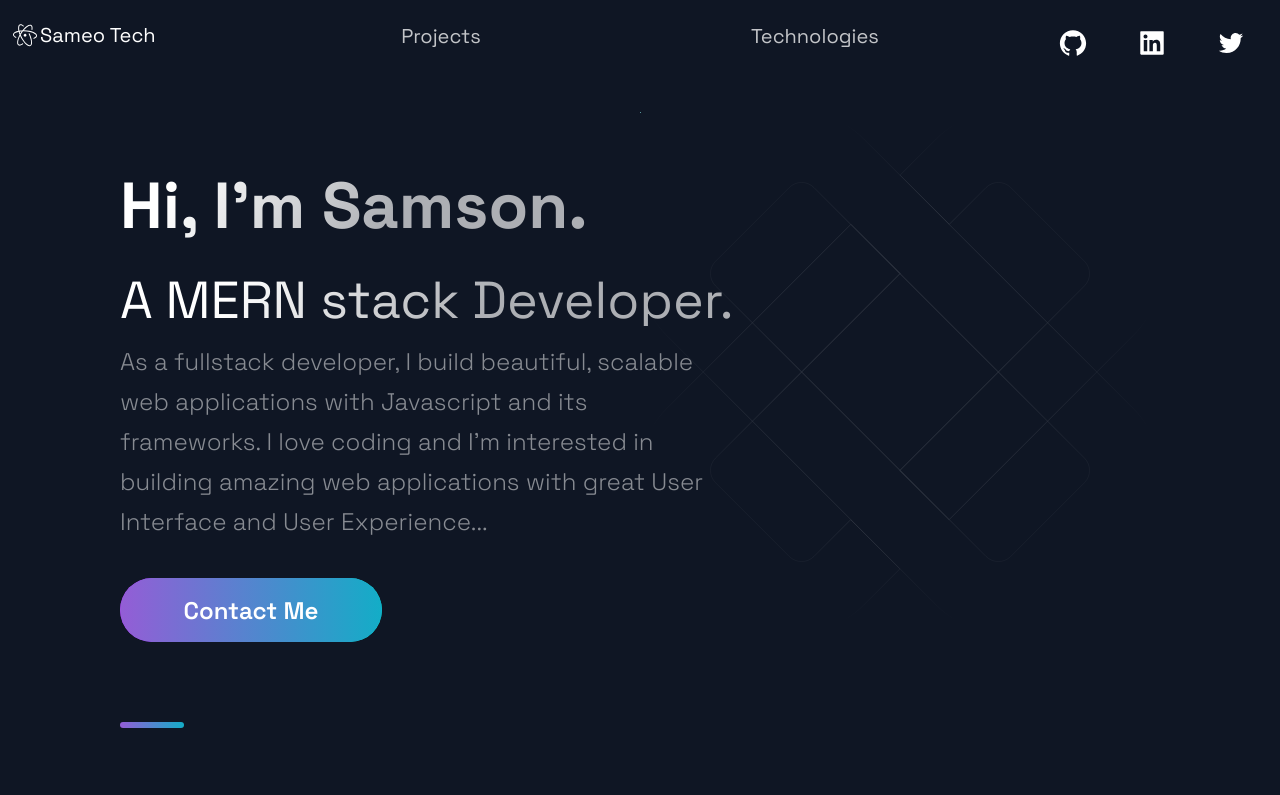
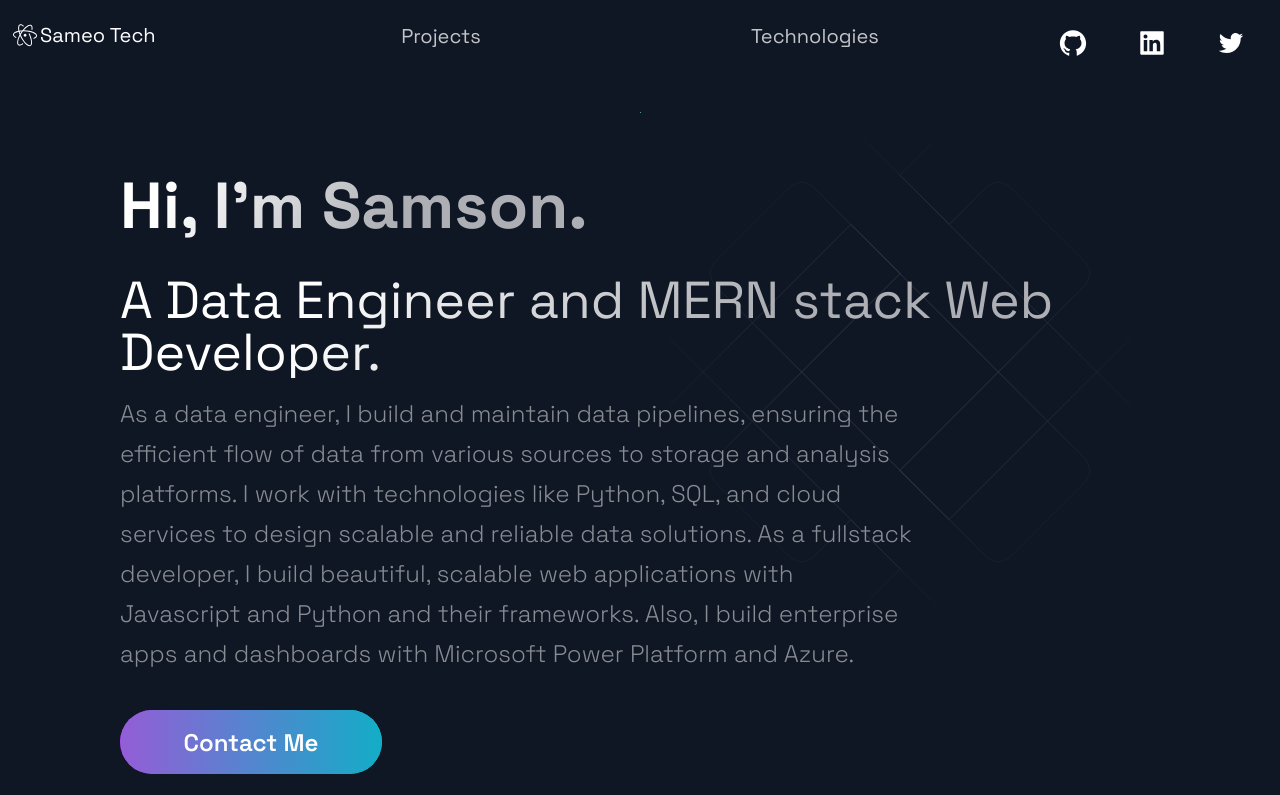
Before and after one commit to sentinel-sam/portfolio-nextjs, a Next.js app: page / in a window 1280 px wide. Shown: the top 795 px of the page. Built offline with nearby package versions, Linux system fonts and the light colour scheme.

Commit message:
Updated Hero & Technology sections

```diff
--- a/src/components/Hero/Hero.js
+++ b/src/components/Hero/Hero.js
@@ -12,11 +12,13 @@ const Hero = () => (
           Hi, I'm Samson.
         </SectionTitle>
         <SectionSubTitle>
-          A MERN stack Developer.
+          A Data Engineer and MERN stack Web Developer.
         </SectionSubTitle>
         <SectionText>
-          As a fullstack developer, I build beautiful, scalable web applications with Javascript and its frameworks.
-          I love coding and I'm interested in building amazing web applications with great User Interface and User Experience...
+          As a data engineer, I build and maintain data pipelines, ensuring the efficient flow of data from various sources to storage and analysis platforms.
+          I work with technologies like Python, SQL, and cloud services to design scalable and reliable data solutions.
+          As a fullstack developer, I build beautiful, scalable web applications with Javascript and Python and their frameworks.
+          Also, I build enterprise apps and dashboards with Microsoft Power Platform and Azure.
         </SectionText>
         {/* <Button onClick={props.handleClick}>Contact Me</Button>
           removed props as argument to hero component
--- a/src/components/Technologies/Technologies.js
+++ b/src/components/Technologies/Technologies.js
@@ -1,5 +1,5 @@
 import React from 'react';
-import { DiFirebase, DiReact, DiNodejsSmall } from 'react-icons/di';
+import { DiFirebase, DiReact, DiNodejsSmall} from 'react-icons/di';
 import { Section, SectionDivider, SectionText, SectionTitle } from '../../styles/GlobalComponents';
 import { List, ListContainer, ListItem, ListParagraph, ListTitle } from './TechnologiesStyles';
 
@@ -38,12 +38,16 @@ const Technologies = () => (
         <ListContainer>
           <ListTitle>Back-End</ListTitle>
           <ListParagraph>
-            NodeJS <br />
-            NPM/NVM <br />
+            NodeJS with NPM/NVM <br />
             ExpressJS Server <br />
-            Github (CI/CD)  <br />
-            Bitbucket <br />
-            Git <br />
+            Git, Github (CI/CD) & Bitbucket <br />
+            Firebase <br />
+            MongdoDB & Mongoose <br />
+            Sequelize <br />
+            MySQL <br />
+            Sanity.io<br />
+            Contentful <br />
+            Cloudinary <br />
           </ListParagraph>
         </ListContainer>
       </ListItem>
@@ -52,16 +56,16 @@ const Technologies = () => (
           <DiFirebase size="3rem" />
         </picture>
         <ListContainer>
-          <ListTitle>DataBase/CMS</ListTitle>
+          <ListTitle>Microsoft Office 365 & Power Platform </ListTitle>
           <ListParagraph>
-            Firebase <br />
-            MongdoDB <br />
-            Mongoose <br />
-            Sequelize <br />
-            MySQL <br />
-            Sanity.io<br />
-            Contentful <br />
-            Cloudinary <br />
+            Microsoft Power Apps <br />
+            Microsoft Power Automate <br />
+            Microsoft Power BI <br />
+            Microsoft Azure <br />
+            Microsoft Excel <br />
+            Microsoft Access <br />
+            Microsoft Powerpoint <br />
+            Microsoft Power Pages <br />
           </ListParagraph>
         </ListContainer>
       </ListItem>
```
Also changed, not shown: 2 other files (tests, documents, lock files or other folders).
